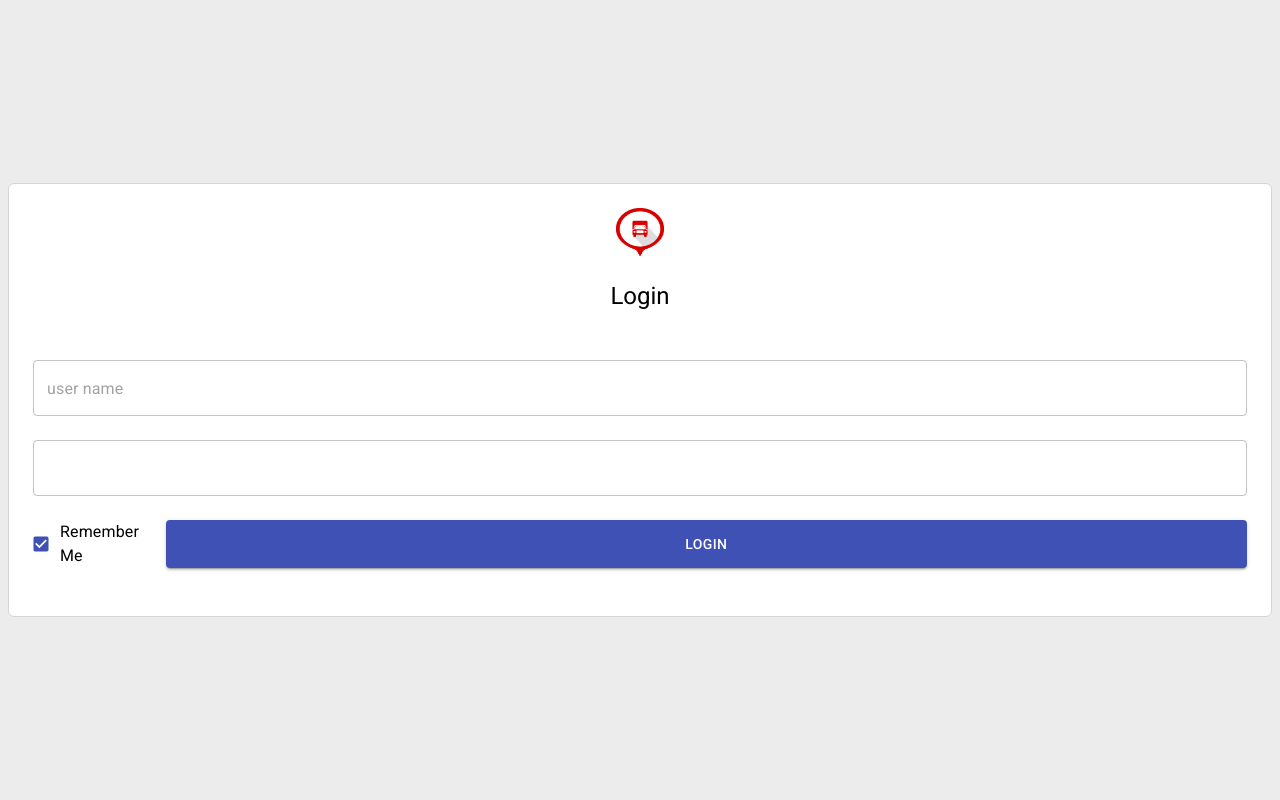
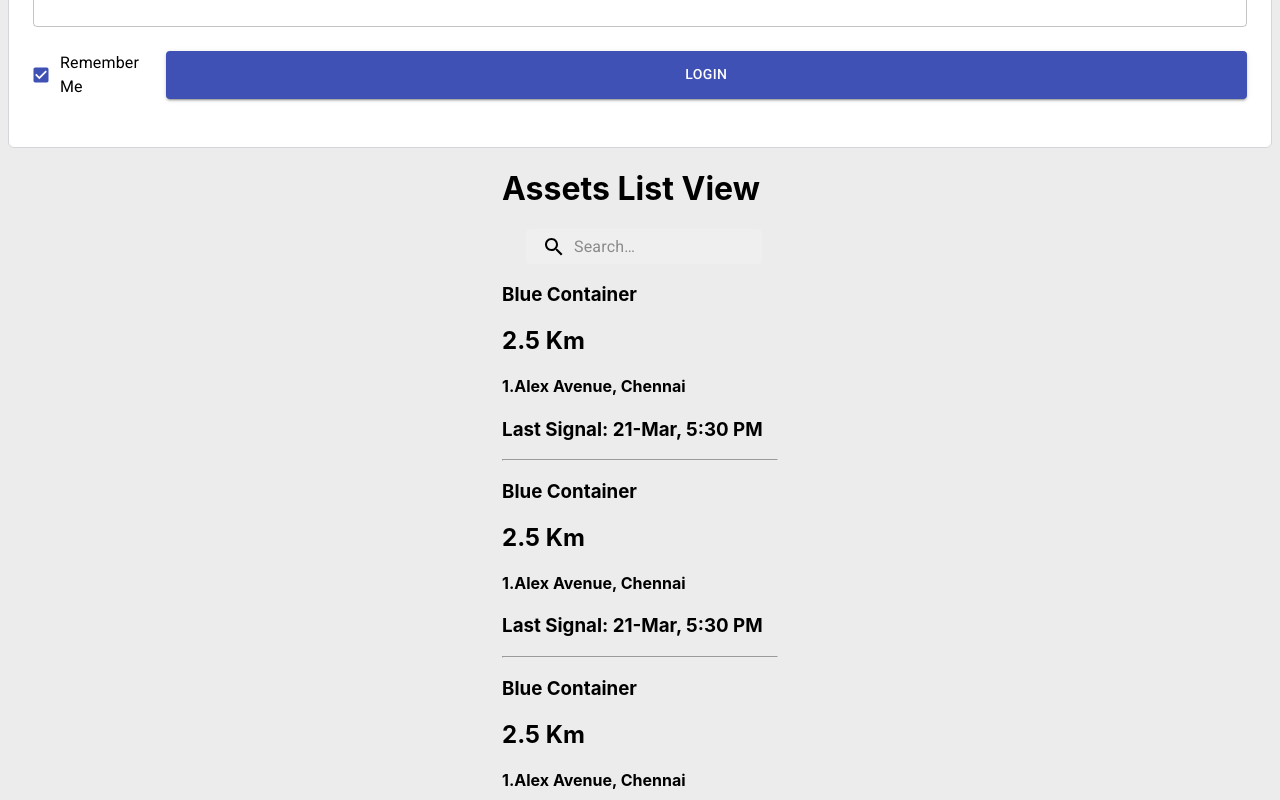
Before and after one commit to mahivarconsultants/asset-tracker, a Next.js app: page / in a window 1280 px wide. Shown: the top 800 px of the page. Built offline with nearby package versions, Linux system fonts and the light colour scheme.

Commit message:
Asset List View

```diff
--- a/package.json
+++ b/package.json
@@ -10,9 +10,9 @@
   "dependencies": {
     "@material-ui/core": "^4.11.4",
     "@material-ui/icons": "^4.11.2",
-    "next": "^10.2.2",
+    "next": "^10.2.3",
     "react": "^17.0.2",
     "react-dom": "^17.0.2",
-    "sass": "^1.34.1"
+    "sass": "^1.35.2"
   }
 }
--- /dev/null
+++ b/pages/assetListView.js
@@ -0,0 +1,94 @@
+import React, { useState } from "react";
+import { fade, makeStyles } from '@material-ui/core/styles';
+import InputBase from '@material-ui/core/InputBase';
+import Button from "@material-ui/core/Button";
+import PropTypes from 'prop-types';
+import SearchIcon from '@material-ui/icons/Search';
+import useScrollTrigger from '@material-ui/core/useScrollTrigger';
+import { login } from "../controllers/loginController";
+const useStyles = makeStyles((theme) => ({
+    search: {
+        position: 'relative',
+        borderRadius: theme.shape.borderRadius,
+        backgroundColor: fade(theme.palette.common.white, 0.15),
+        '&:hover': {
+            backgroundColor: fade(theme.palette.common.white, 0.25),
+        },
+        marginRight: theme.spacing(2),
+        marginLeft: 0,
+        width: '100%',
+        [theme.breakpoints.up('sm')]: {
+            marginLeft: theme.spacing(3),
+            width: 'auto',
+        },
+    },
+    searchIcon: {
+        padding: theme.spacing(0, 2),
+        height: '100%',
+        position: 'absolute',
+        pointerEvents: 'none',
+        display: 'flex',
+        alignItems: 'center',
+        justifyContent: 'center',
+    },
+    inputRoot: {
+        color: 'inherit',
+    },
+    inputInput: {
+        padding: theme.spacing(1, 1, 1, 0),
+        // vertical padding + font size from searchIcon
+        paddingLeft: `calc(1em + ${theme.spacing(4)}px)`,
+        transition: theme.transitions.create('width'),
+        width: '100%',
+        [theme.breakpoints.up('md')]: {
+            width: '20ch',
+        },
+    },
+
+}));
+
+export default function AssetListView() {
+    const classes = useStyles();
+    return (
+        <div>
+            <h1>Assets List View</h1>
+            <div className={classes.search}>
+                <div className={classes.searchIcon}>
+                    <SearchIcon />
+                </div>
+                <InputBase
+                    placeholder="Search…"
+                    classes={{
+                        root: classes.inputRoot,
+                        input: classes.inputInput,
+                    }}
+                    inputProps={{ 'aria-label': 'search' }}
+                />
+            </div>
+            <div className="List1">
+                <span><h3>Blue Container</h3><h2>2.5 Km</h2></span>
+                <h4>1.Alex Avenue, Chennai</h4>
+                <h3>Last Signal: 21-Mar, 5:30 PM</h3>
+            </div>
+            <hr />
+            <div className="List1">
+                <span><h3>Blue Container</h3><h2>2.5 Km</h2></span>
+                <h4>1.Alex Avenue, Chennai</h4>
+                <h3>Last Signal: 21-Mar, 5:30 PM</h3>
+            </div>
+            <hr />
+            <div className="List1">
+                <span><h3>Blue Container</h3><h2>2.5 Km</h2></span>
+                <h4>1.Alex Avenue, Chennai</h4>
+                <h3>Last Signal: 21-Mar, 5:30 PM</h3>
+            </div>
+            <hr />
+            <div className="List1">
+                <span><h3>Blue Container</h3><h2>2.5 Km</h2></span>
+                <h4>1.Alex Avenue, Chennai</h4>
+                <h3>Last Signal: 21-Mar, 5:30 PM</h3>
+            </div>
+            <Button>Show Map View</Button>
+        </div>
+    );
+}
--- a/pages/index.js
+++ b/pages/index.js
@@ -1,6 +1,7 @@
 import Head from "next/head";
 import Image from "next/image";
 import styles from "../styles/Home.module.css";
+import AssetListView from "./assetListView";
 import LoginPage from "./loginPage";
 
 export default function Home() {
@@ -14,6 +15,7 @@ export default function Home() {
         <link rel="stylesheet" href="https://fonts.googleapis.com/icon?family=Material+Icons" />
       </Head>
       <LoginPage />
+      <AssetListView />
     </div>
   );
 }
```
Also changed, not shown: 1 other file (tests, documents, lock files or other folders).
